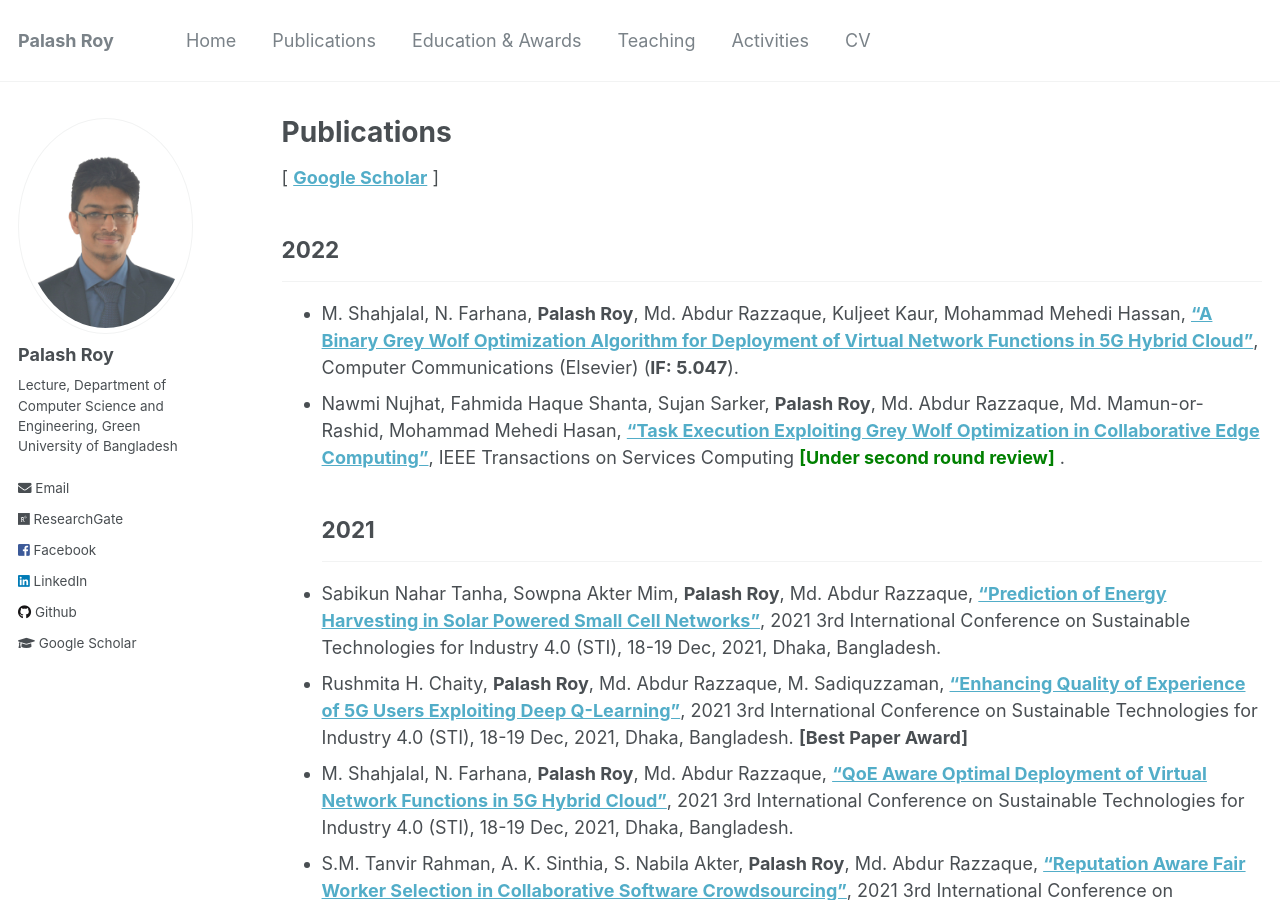
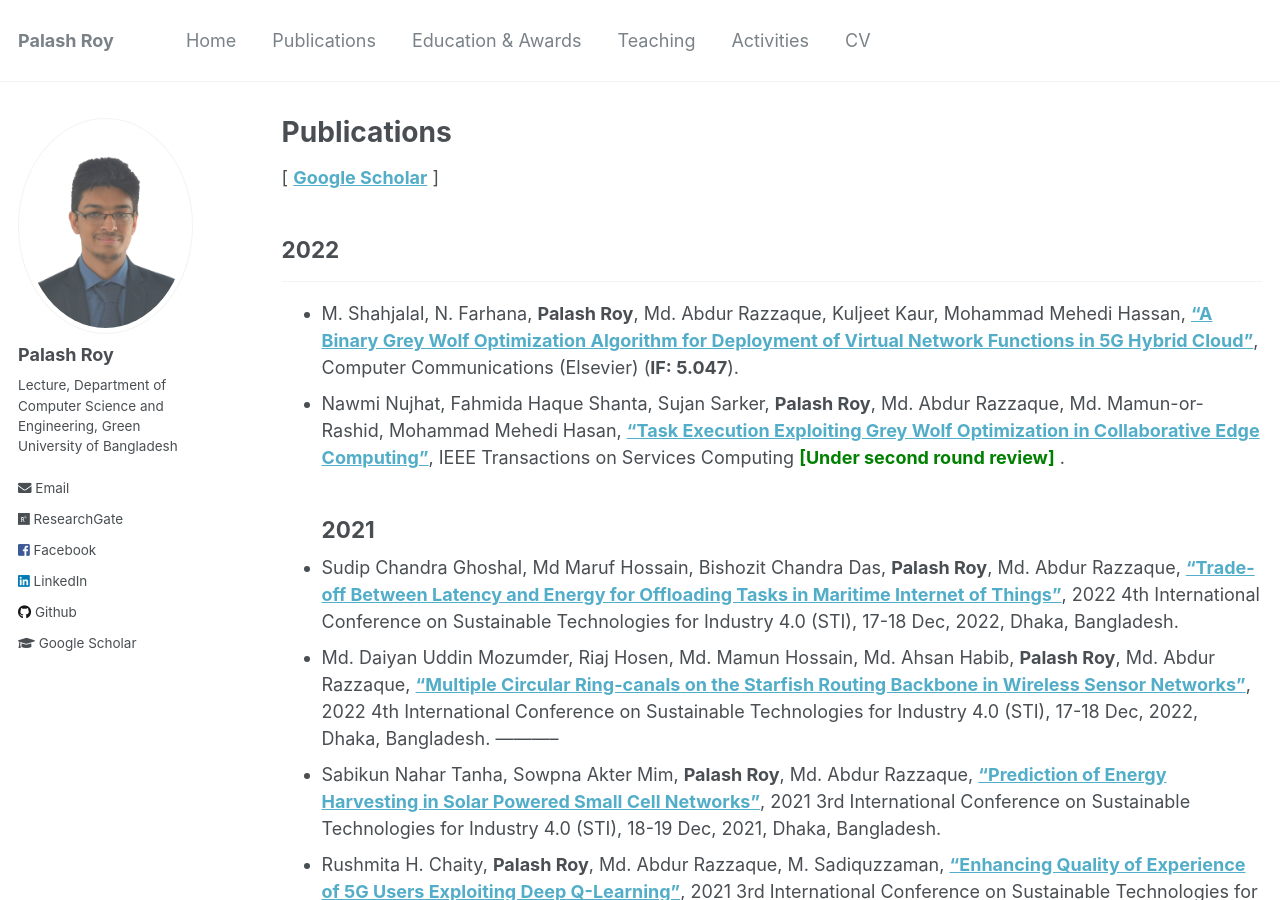
Before and after one commit to PalashRoy975/PalashRoy975.github.io, a Jekyll site: the page built from _pages/publications.md, in a window 1280 px wide and 900 px high. Built offline with Jekyll 4.4.1, drawn with Linux system fonts in a browser that asks for light colours.

Commit message:
Update publications.md

```diff
--- a/_pages/publications.md
+++ b/_pages/publications.md
@@ -11,6 +11,10 @@ author_profile: true
 * M. Shahjalal, N. Farhana, **Palash Roy**, Md. Abdur Razzaque, Kuljeet Kaur, Mohammad Mehedi Hassan, [**"A Binary Grey Wolf Optimization Algorithm for Deployment of Virtual Network Functions in 5G Hybrid Cloud"**](https://www.sciencedirect.com/science/article/abs/pii/S0140366422002432?via%3Dihub), Computer Communications (Elsevier) (**IF: 5.047**).
 * Nawmi Nujhat, Fahmida Haque Shanta, Sujan Sarker, **Palash Roy**, Md. Abdur Razzaque, Md. Mamun-or-Rashid, Mohammad Mehedi Hasan, [**"Task Execution Exploiting Grey Wolf Optimization in Collaborative Edge Computing"**](#), IEEE Transactions on Services Computing <span style ="color:Green"> **[Under second round review]** </span>.
 ## 2021
+* Sudip Chandra Ghoshal, Md Maruf Hossain, Bishozit Chandra Das, **Palash Roy**, Md. Abdur Razzaque, [**"Trade-off Between Latency and Energy for
+Offloading Tasks in Maritime Internet of Things"**](#), 2022 4th International Conference on Sustainable Technologies for Industry 4.0 (STI), 17-18 Dec, 2022, Dhaka, Bangladesh.
+* Md. Daiyan Uddin Mozumder, Riaj Hosen, Md. Mamun Hossain, Md. Ahsan Habib, **Palash Roy**, Md. Abdur Razzaque, [**"Multiple Circular Ring-canals on the Starfish
+Routing Backbone in Wireless Sensor Networks"**](#), 2022 4th International Conference on Sustainable Technologies for Industry 4.0 (STI), 17-18 Dec, 2022, Dhaka, Bangladesh.
 -----------
 * Sabikun Nahar Tanha, Sowpna Akter Mim, **Palash Roy**, Md. Abdur Razzaque, [**"Prediction of Energy Harvesting in Solar Powered Small Cell
 Networks"**](https://ieeexplore.ieee.org/document/9732578), 2021 3rd International Conference on Sustainable Technologies for Industry 4.0 (STI), 18-19 Dec, 2021, Dhaka, Bangladesh.
```
